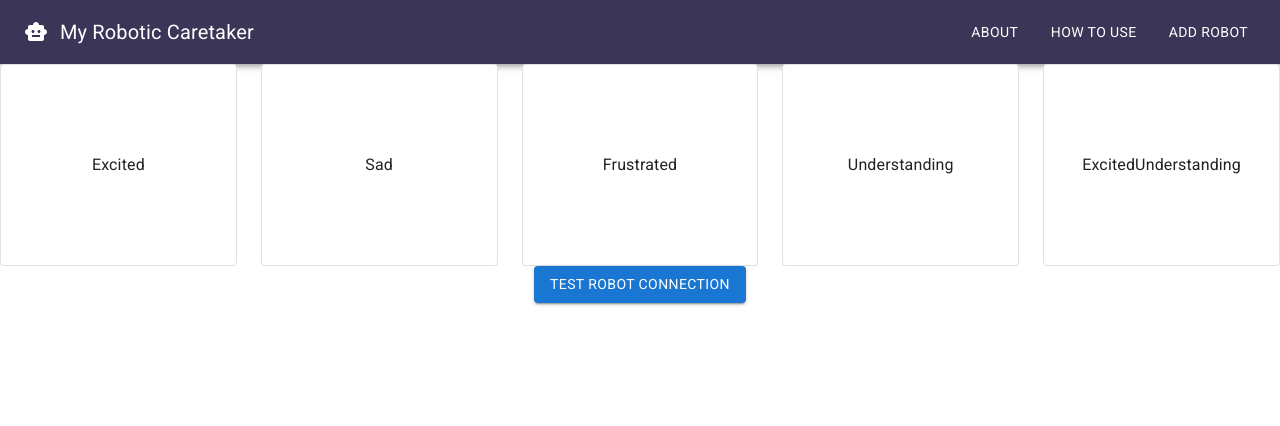
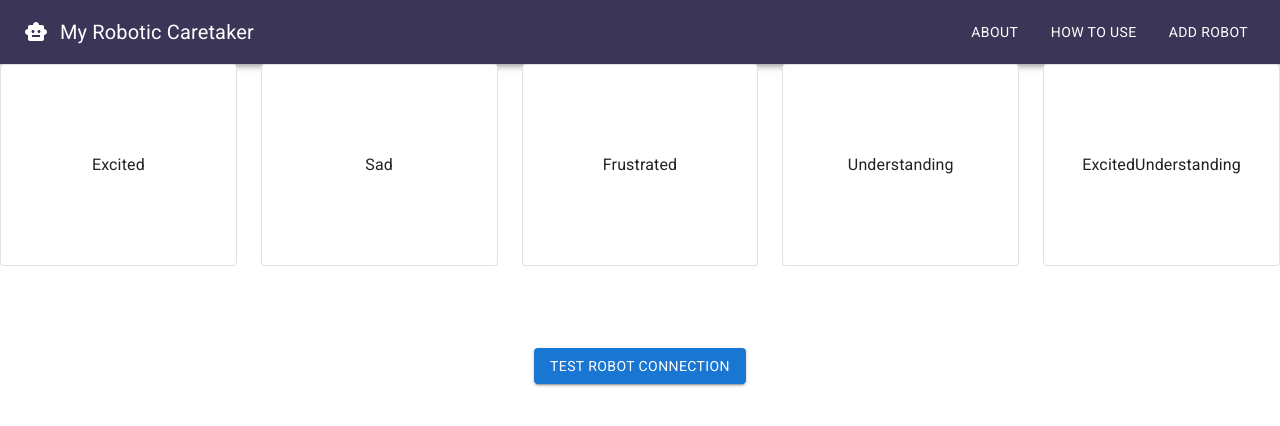
Before and after one commit to einarhaaland/robot-caretaker, a React (Create React App) app in the folder frontend/: page / in a window 1280 px wide. Shown: the top 426 px of the page. Built offline with nearby package versions, Linux system fonts and the light colour scheme; no server answers; a web font is replaced by a local one.

Commit message:
fix button

```diff
--- a/frontend/src/components/FetchButton.tsx
+++ b/frontend/src/components/FetchButton.tsx
@@ -16,8 +16,9 @@ function FetchButton() {
     }
 
     return (
-        <Box textAlign='center'>
-            <Button variant='contained'>Test Robot Connection</Button>
+        <Box textAlign='center' display="flex" justifyContent="center" alignItems="center" sx={{height: "200px"}}>
+            <Button variant='contained' onClick={handleClick}>Test Robot Connection</Button>
+            <p>{result && "STATUS: " + result.status}</p>
         </Box>
     );
 }
--- a/frontend/src/components/Navbar.tsx
+++ b/frontend/src/components/Navbar.tsx
@@ -5,7 +5,7 @@ const Navbar = () => {
     return (
         <AppBar position="static" sx={{bgcolor: "#3b3657"}}>
             <Toolbar>
-                <IconButton size="large" edge="start" color="inherit" aria-aria-label="logo">
+                <IconButton size="large" edge="start" color="inherit" aria-label="logo">
                     <SmartToy />
                 </IconButton>
                 <Typography variant="h6" sx={{flexGrow: 1}}>
```
